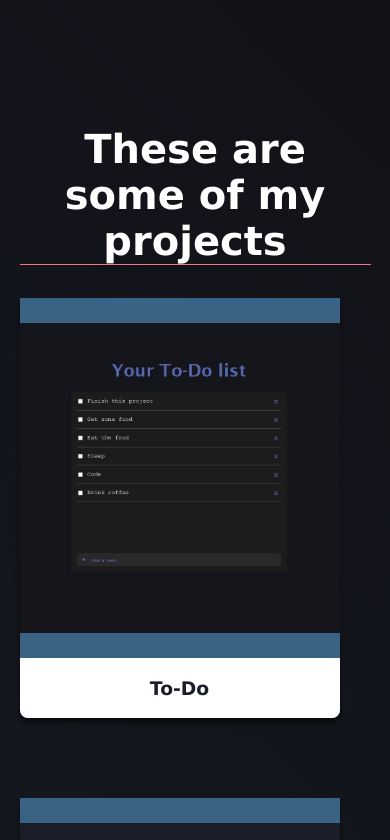
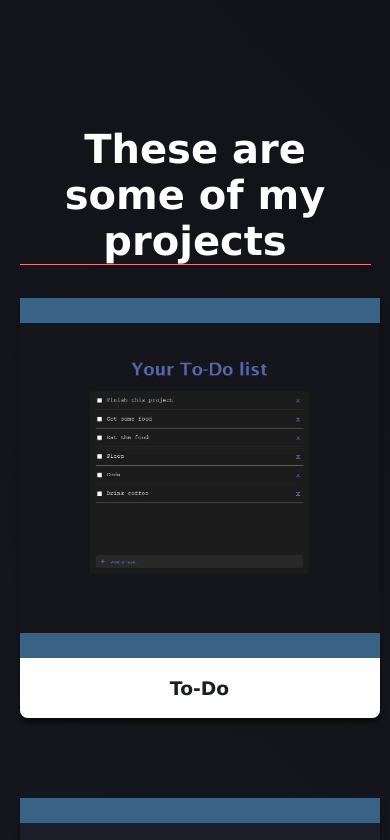
Before and after one commit to terwebs/Portfolio, a plain HTML site: page index.html in a window 390 px wide. Shown: the part 917-1757 px from the top of the page. Drawn offline with Linux system fonts and the light colour scheme.

Commit message:
adjust project tile width in smaller screens

```diff
--- a/styles.css
+++ b/styles.css
@@ -253,8 +253,10 @@ svg{
   .contact-header, .section-title, .welcome-section-title{
     font-size: 2.5rem;
   }
-
-  .project-image, .project-tile{
-    width: 320px;
+  .project-tile{
+    width: 100%;
+  }
+  .project-image,{
+    width: 300px;
   }
 }
```
